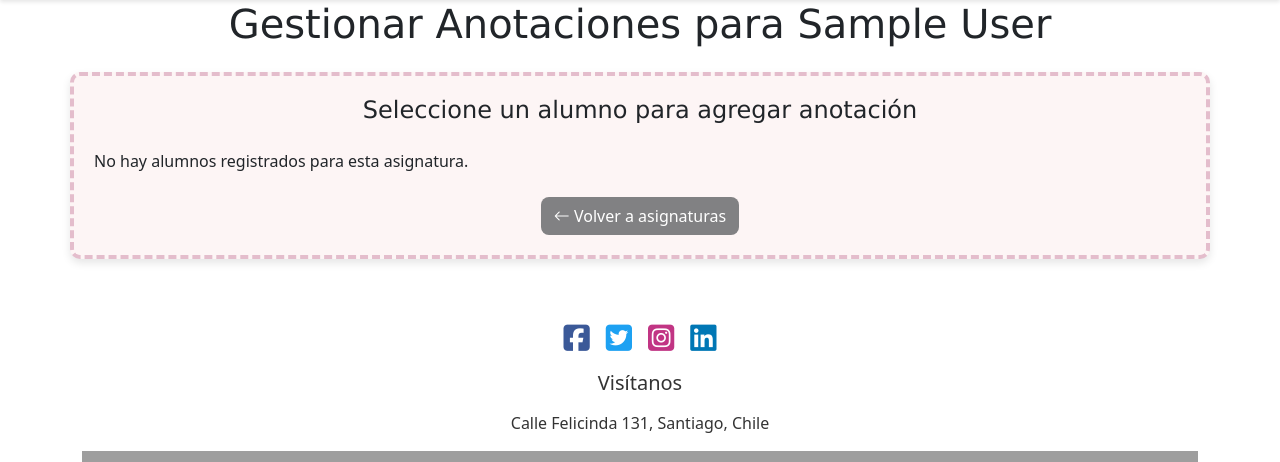
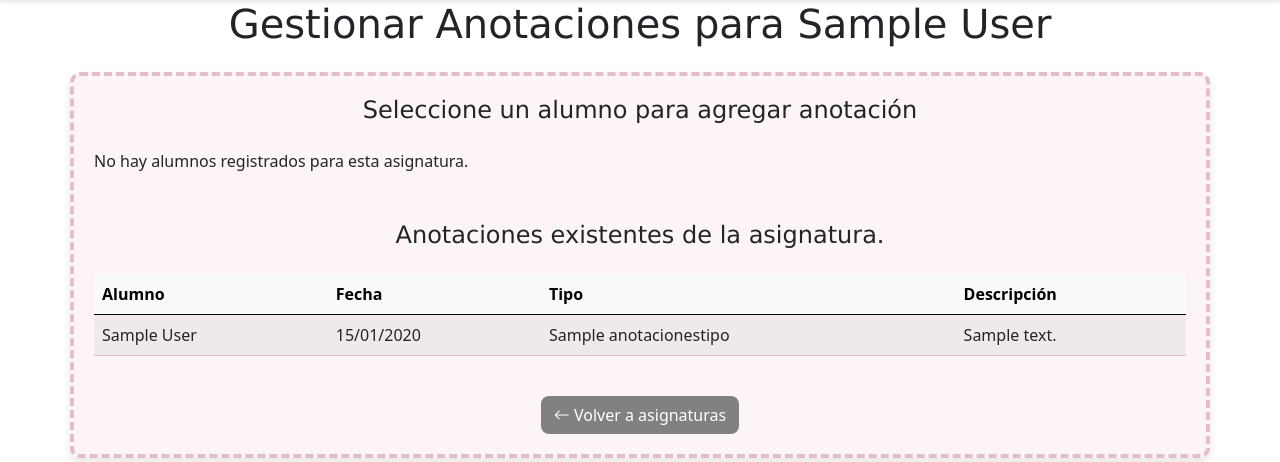
Before and after one commit to VadasmeC/Portafolio-De-TItulos, a Django app: page /anotaciones/asignatura/1/ in a window 1280 px wide. Shown: the part 88-550 px from the top of the page. Run offline with Django 4.2, Linux system fonts and the light colour scheme; a user stored in the database is signed in; tables that the repository leaves empty hold one stand-in row (values such as "Sample post"); some libraries are stand-ins or nearby versions; grey boxes are pictures that could not be loaded.

Commit message:
mostran anotaciones

```diff
--- a/Fase 2/Evidencias Proyecto/Evidencias de sistema/anotaciones/models.py
+++ b/Fase 2/Evidencias Proyecto/Evidencias de sistema/anotaciones/models.py
@@ -16,8 +16,8 @@ class AnotacionesTipos(models.Model):
 
 class Anotaciones(models.Model):
     ANOT_ID = models.AutoField(primary_key=True)
-    ANOT_TITULO = models.TextField(max_length=100, null=True, blank=True, verbose_name='Titulo anotación')
-    ANOT_DESCRIPCION = models.TextField(max_length=255, null=True, blank=True, verbose_name='Descripción')
+    ANOT_TITULO = models.TextField(max_length=100, verbose_name='Titulo anotación')
+    ANOT_DESCRIPCION = models.TextField(max_length=255, verbose_name='Descripción')
     ANOT_FECHACREACION = models.DateTimeField(auto_now_add=True, verbose_name='Fecha de creación')
     # Relaciones
     ANOT_PEPE_ID = models.ForeignKey(PersonasPerfiles, on_delete=models.CASCADE, verbose_name='Alumno')
--- a/Fase 2/Evidencias Proyecto/Evidencias de sistema/core/templates/Anotaciones/anotaciones.html
+++ b/Fase 2/Evidencias Proyecto/Evidencias de sistema/core/templates/Anotaciones/anotaciones.html
@@ -1,9 +1,9 @@
 {% extends 'core/base.html' %}
 
 {% block content %}
-    <h2 class="text-center mb-4" style="font-family: Verdana, Geneva, Tahoma, sans-serif; font-size: 2.5rem;">
-        Gestionar Anotaciones para {{ asignatura.ASI_NOMBRE }}
-    </h2>
+<h2 class="text-center mb-4" style="font-family: Verdana, Geneva, Tahoma, sans-serif; font-size: 2.5rem;">
+    Gestionar Anotaciones para {{ asignatura.ASI_NOMBRE }}
+</h2>
 
 <div class="container mt-4" style="background-color: #fdf5f5; border: 4px dashed #e4bdcc; border-radius: 10px; padding: 20px; box-shadow: 0 4px 8px rgba(0, 0, 0, 0.1);">
     <h4 class="text-center mb-4" style="font-family: Verdana, Geneva, Tahoma, sans-serif; font-size: 1.5rem;">
@@ -39,6 +39,38 @@
         <p>No hay alumnos registrados para esta asignatura.</p>
     {% endif %}
 
+    <!-- Listado de anotaciones -->
+    <h4 class="text-center mb-4 mt-5" style="font-family: Verdana, Geneva, Tahoma, sans-serif; font-size: 1.5rem;">
+        Anotaciones existentes de la asignatura.
+    </h4>
+
+    {% if anotaciones %}
+        <div class="table-responsive">
+            <table class="table table-striped" style="border-color: #e4bdcc;">
+                <thead class="table-light">
+                    <tr>
+                        <th>Alumno</th>
+                        <th>Fecha</th>
+                        <th>Tipo</th>
+                        <th>Descripción</th>
+                    </tr>
+                </thead>
+                <tbody>
+                    {% for anotacion in anotaciones %}
+                    <tr>
+                        <td>{{ anotacion.ANOT_PEPE_ID.PEPE_PERS_ID.PERS_NOMBRECOMPLETO }}</td>
+                        <td>{{ anotacion.ANOT_FECHACREACION|date:"d/m/Y" }}</td>
+                        <td>{{ anotacion.ANOT_ANOT_T_ID.ANOT_T_NOMBRE}}</td>
+                        <td>{{ anotacion.ANOT_DESCRIPCION }}</td>
+                    </tr>
+                    {% endfor %}
+                </tbody>
+            </table>
+        </div>
+    {% else %}
+        <p>No hay anotaciones registradas para este curso.</p>
+    {% endif %}
+
     <div class="text-center mt-4">
         <a href="{% url 'index_profesor' %}" class="btn" style="background-color: #818183; color: white; border-radius: 8px;">
             <i class="bi bi-arrow-left"></i> Volver a asignaturas
--- a/Fase 2/Evidencias Proyecto/Evidencias de sistema/core/views.py
+++ b/Fase 2/Evidencias Proyecto/Evidencias de sistema/core/views.py
@@ -608,13 +608,18 @@ def listar_alumnos_por_asignatura(request, asignatura_id):
         PEPE_PERF_ID__PERF_ID=22
     )
 
+    # Recuperar las anotaciones de los alumnos del curso asociado a la asignatura
+    anotaciones = Anotaciones.objects.filter(
+        ANOT_ASIG_ID=asignatura_id
+    ).select_related('ANOT_PEPE_ID')  # Optimización para evitar consultas adicionales
+
     context = {
         'asignatura': asignatura,
-        'alumnos': alumnos
+        'alumnos': alumnos,
+        'anotaciones': anotaciones,
     }
 
     return render(request, 'anotaciones/anotaciones.html', context)
-
 @login_required
 def agregar_anotacion(request, asignatura_id, alumno_id):
     asignatura = get_object_or_404(Asignaturas, ASI_ID=asignatura_id)
```
